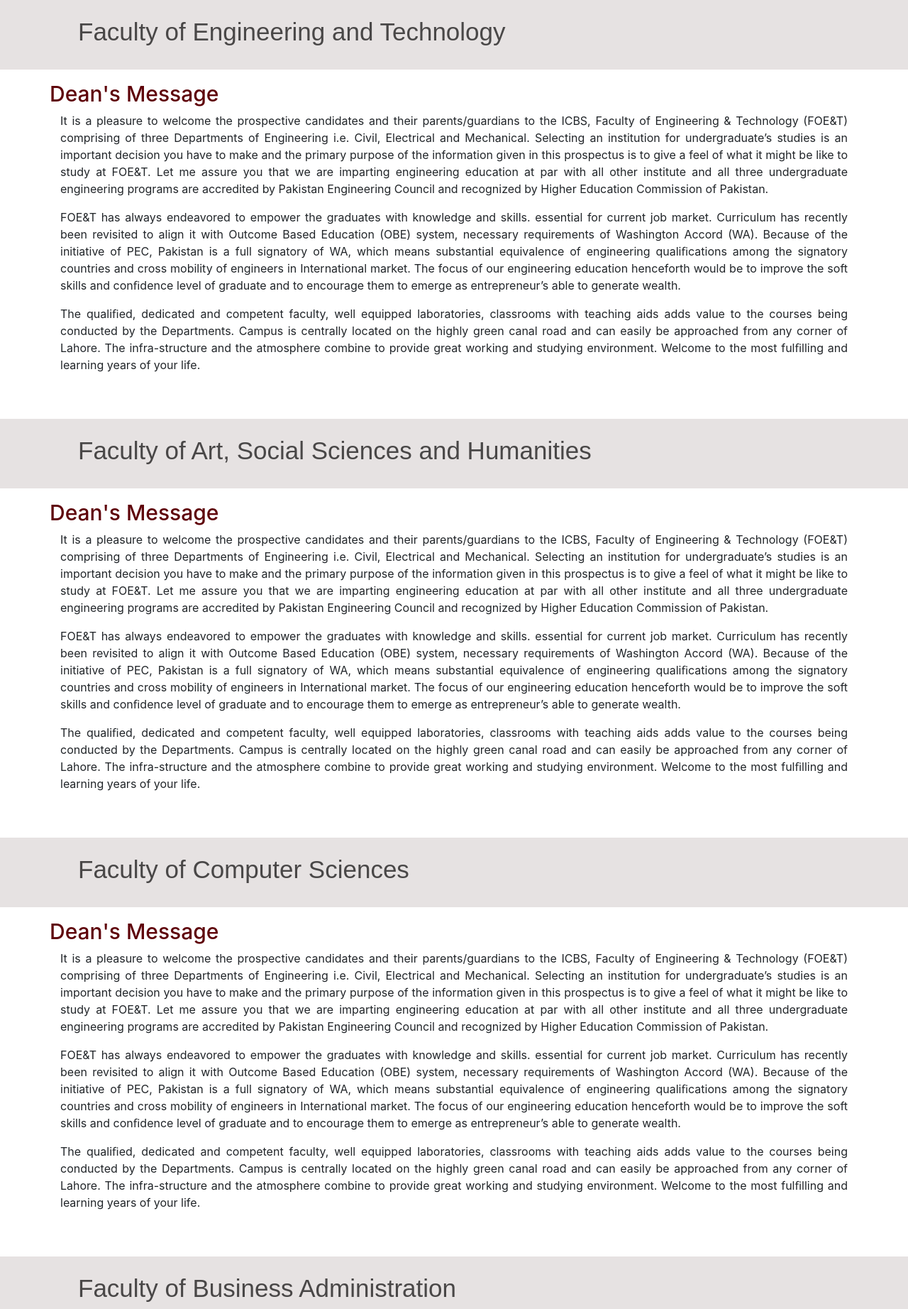
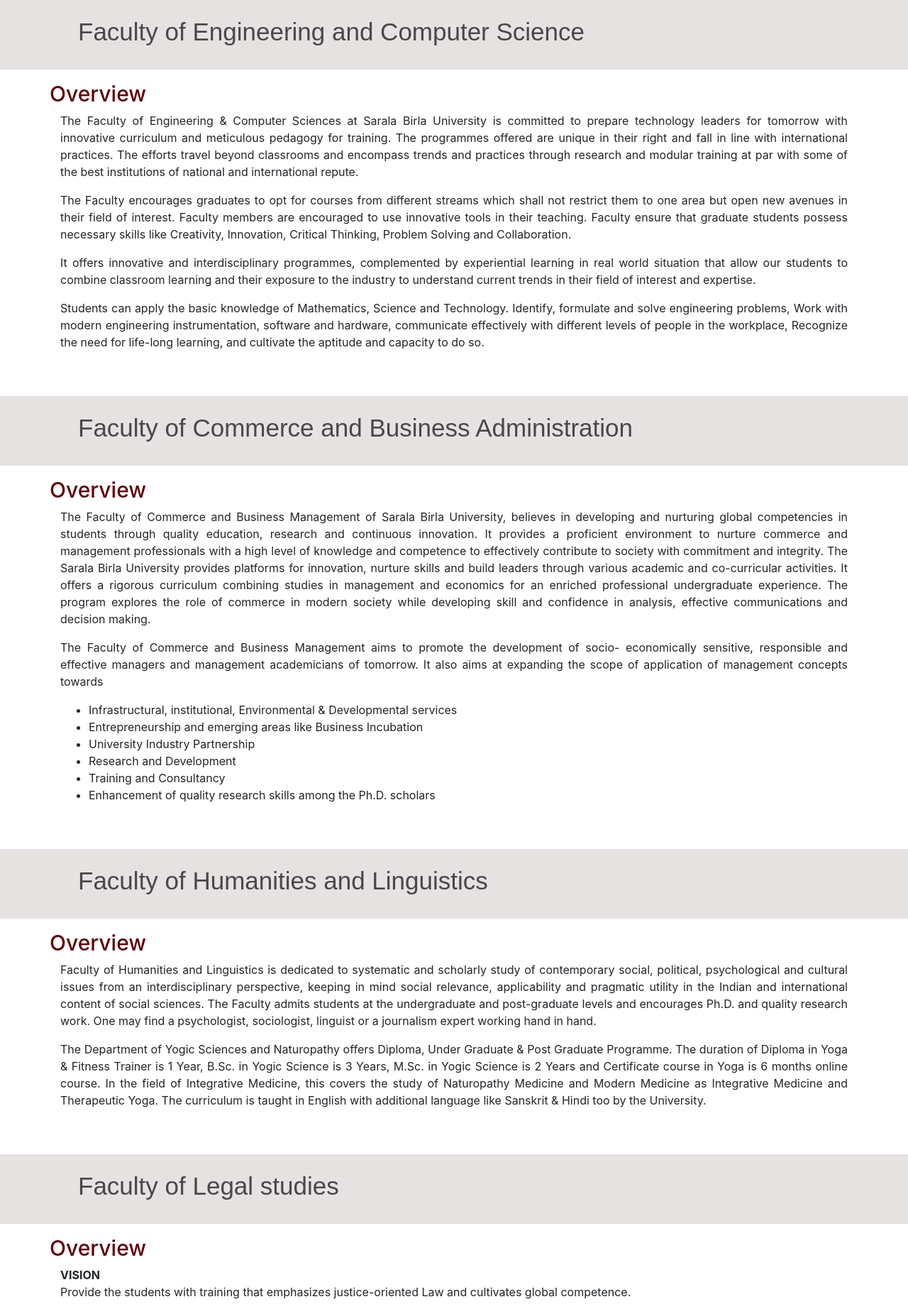
Before and after one commit to piyush461/CollegeManagementSystem, a PHP site: page /academics.php in a window 1280 px wide. Shown: the part 76-1920 px from the top of the page at 71% size. Run offline with PHP 8.4, Linux system fonts and the light colour scheme.

Commit message:
Add files via upload

```diff
--- a/academics.php
+++ b/academics.php
@@ -8,22 +8,44 @@
 	<div class="container-fluid">
 		<div class="row mb-5">
 			<div class="academic-area-headings">
-				<h4 class="py-4">Faculty of Engineering and Technology</h4>
+				<h4 class="py-4">Faculty of Engineering and Computer Science</h4>
 			</div>
 			<div class="container">
 				<div class="row">
-					<h4 class="dean-message-heading mt-3">Dean's Message</h4>
+					<h4 class="dean-message-heading mt-3">Overview</h4>
 					<div class="col-lg-12 text-justify">
 						<p>
-							It is a pleasure to welcome the prospective candidates and their parents/guardians to the ICBS, Faculty of Engineering & Technology (FOE&T) comprising of three Departments of Engineering i.e. Civil, Electrical and Mechanical. Selecting an institution for undergraduate’s studies is an important decision you have to make and the primary purpose of the information given in this prospectus is to give a feel of what it might be like to study at FOE&T. Let me assure you that we are imparting engineering education at par with all other institute and all three undergraduate engineering programs are accredited by Pakistan Engineering Council and recognized by Higher Education Commission of Pakistan.
+						The Faculty of Engineering & Computer Sciences at Sarala Birla University is committed to prepare technology leaders for tomorrow with innovative curriculum and meticulous pedagogy for training. The programmes offered are unique in their right and fall in line with international practices. The efforts travel beyond classrooms and encompass trends and practices through research and modular training at par with some of the best institutions of national and international repute.
+						<p>The Faculty encourages graduates to opt for courses from different streams which shall not restrict them to one area but open new avenues in their field of interest. Faculty members are encouraged to use innovative tools in their teaching. Faculty ensure that graduate students possess necessary skills like Creativity, Innovation, Critical Thinking, Problem Solving and Collaboration.</p>
+						<p>It offers innovative and interdisciplinary programmes, complemented by experiential learning in real world situation that allow our students to combine classroom learning and their exposure to the industry to understand current trends in their field of interest and expertise.</p>
+						<p>Students can apply the basic knowledge of Mathematics, Science and Technology. Identify, formulate and solve engineering problems, Work with modern engineering instrumentation, software and hardware, communicate effectively with different levels of people in the workplace, Recognize the need for life-long learning, and cultivate the aptitude and capacity to do so.
 						</p>
+
+					</div>
+				</div>
+			</div>
+		</div>
+	</div>
+	<div class="container-fluid">
+		<div class="row mb-5">
+			<div class="academic-area-headings">
+				<h4 class="py-4">Faculty of Commerce and Business Administration</h4>
+			</div>
+			<div class="container">
+				<div class="row">
+					<h4 class="dean-message-heading mt-3">Overview</h4>
+					<div class="col-lg-12 text-justify">
 						<p>
-							FOE&T has always endeavored to empower the graduates with knowledge and skills.
-
-							essential for current job market. Curriculum has recently been revisited to align it with Outcome Based Education (OBE) system, necessary requirements of Washington Accord (WA). Because of the initiative of PEC, Pakistan is a full signatory of WA, which means substantial equivalence of engineering qualiﬁcations among the signatory countries and cross mobility of engineers in International market. The focus of our engineering education henceforth would be to improve the soft skills and conﬁdence level of graduate and to encourage them to emerge as entrepreneur’s able to generate wealth.
-						</p>
-						<p>
-							The qualiﬁed, dedicated and competent faculty, well equipped laboratories, classrooms with teaching aids adds value to the courses being conducted by the Departments. Campus is centrally located on the highly green canal road and can easily be approached from any corner of Lahore. The infra-structure and the atmosphere combine to provide great working and studying environment. Welcome to the most fulﬁlling and learning years of your life.
+						The Faculty of Commerce and Business Management of Sarala Birla University, believes in developing and nurturing global competencies in students through quality education, research and continuous innovation. It provides a proficient environment to nurture commerce and management professionals with a high level of knowledge and competence to effectively contribute to society with commitment and integrity. The Sarala Birla University provides platforms for innovation, nurture skills and build leaders through various academic and co-curricular activities. It offers a rigorous curriculum combining studies in management and economics for an enriched professional undergraduate experience. The program explores the role of commerce in modern society while developing skill and confidence in analysis, effective communications and decision making. </p>
+						<p>The Faculty of Commerce and Business Management aims to promote the development of socio- economically sensitive, responsible and effective managers and management academicians of tomorrow. It also aims at expanding the scope of application of management concepts towards</p>
+							<ul list-style-type="\2713">
+								<li>Infrastructural, institutional, Environmental & Developmental services</li>
+								<li>Entrepreneurship and emerging areas like Business Incubation</li>
+								<li>University Industry Partnership</li>
+								<li>Research and Development</li>
+								<li>Training and Consultancy</li>
+								<li>Enhancement of quality research skills among the Ph.D. scholars</li>
+							</ul>
 						</p>
 					</div>
 				</div>
@@ -33,22 +55,15 @@
 	<div class="container-fluid">
 		<div class="row mb-5">
 			<div class="academic-area-headings">
-				<h4 class="py-4">Faculty of Art, Social Sciences and Humanities</h4>
+				<h4 class="py-4">Faculty of Humanities and Linguistics</h4>
 			</div>
 			<div class="container">
 				<div class="row">
-					<h4 class="dean-message-heading mt-3">Dean's Message</h4>
+					<h4 class="dean-message-heading mt-3">Overview</h4>
 					<div class="col-lg-12 text-justify">
 						<p>
-							It is a pleasure to welcome the prospective candidates and their parents/guardians to the ICBS, Faculty of Engineering & Technology (FOE&T) comprising of three Departments of Engineering i.e. Civil, Electrical and Mechanical. Selecting an institution for undergraduate’s studies is an important decision you have to make and the primary purpose of the information given in this prospectus is to give a feel of what it might be like to study at FOE&T. Let me assure you that we are imparting engineering education at par with all other institute and all three undergraduate engineering programs are accredited by Pakistan Engineering Council and recognized by Higher Education Commission of Pakistan.
-						</p>
-						<p>
-							FOE&T has always endeavored to empower the graduates with knowledge and skills.
-
-							essential for current job market. Curriculum has recently been revisited to align it with Outcome Based Education (OBE) system, necessary requirements of Washington Accord (WA). Because of the initiative of PEC, Pakistan is a full signatory of WA, which means substantial equivalence of engineering qualiﬁcations among the signatory countries and cross mobility of engineers in International market. The focus of our engineering education henceforth would be to improve the soft skills and conﬁdence level of graduate and to encourage them to emerge as entrepreneur’s able to generate wealth.
-						</p>
-						<p>
-							The qualiﬁed, dedicated and competent faculty, well equipped laboratories, classrooms with teaching aids adds value to the courses being conducted by the Departments. Campus is centrally located on the highly green canal road and can easily be approached from any corner of Lahore. The infra-structure and the atmosphere combine to provide great working and studying environment. Welcome to the most fulﬁlling and learning years of your life.
+						Faculty of Humanities and Linguistics is dedicated to systematic and scholarly study of contemporary social, political, psychological and cultural issues from an interdisciplinary perspective, keeping in mind social relevance, applicability and pragmatic utility in the Indian and international content of social sciences. The Faculty admits students at the undergraduate and post-graduate levels and encourages Ph.D. and quality research work. One may find a psychologist, sociologist, linguist or a journalism expert working hand in hand.</p>
+						<p>The Department of Yogic Sciences and Naturopathy offers Diploma, Under Graduate & Post Graduate Programme. The duration of Diploma in Yoga & Fitness Trainer is 1 Year, B.Sc. in Yogic Science is 3 Years, M.Sc. in Yogic Science is 2 Years and Certificate course in Yoga is 6 months online course. In the field of Integrative Medicine, this covers the study of Naturopathy Medicine and Modern Medicine as Integrative Medicine and Therapeutic Yoga. The curriculum is taught in English with additional language like Sanskrit & Hindi too by the University.
 						</p>
 					</div>
 				</div>
@@ -58,22 +73,23 @@
 	<div class="container-fluid">
 		<div class="row mb-5">
 			<div class="academic-area-headings">
-				<h4 class="py-4">Faculty of Computer Sciences</h4>
+				<h4 class="py-4">Faculty of Legal studies</h4>
 			</div>
 			<div class="container">
 				<div class="row">
-					<h4 class="dean-message-heading mt-3">Dean's Message</h4>
+					<h4 class="dean-message-heading mt-3">Overview</h4>
 					<div class="col-lg-12 text-justify">
 						<p>
-							It is a pleasure to welcome the prospective candidates and their parents/guardians to the ICBS, Faculty of Engineering & Technology (FOE&T) comprising of three Departments of Engineering i.e. Civil, Electrical and Mechanical. Selecting an institution for undergraduate’s studies is an important decision you have to make and the primary purpose of the information given in this prospectus is to give a feel of what it might be like to study at FOE&T. Let me assure you that we are imparting engineering education at par with all other institute and all three undergraduate engineering programs are accredited by Pakistan Engineering Council and recognized by Higher Education Commission of Pakistan.
-						</p>
+						<b>VISION</b><br>
+						Provide the students with training that emphasizes justice-oriented Law and cultivates global competence.</p>
 						<p>
-							FOE&T has always endeavored to empower the graduates with knowledge and skills.
-
-							essential for current job market. Curriculum has recently been revisited to align it with Outcome Based Education (OBE) system, necessary requirements of Washington Accord (WA). Because of the initiative of PEC, Pakistan is a full signatory of WA, which means substantial equivalence of engineering qualiﬁcations among the signatory countries and cross mobility of engineers in International market. The focus of our engineering education henceforth would be to improve the soft skills and conﬁdence level of graduate and to encourage them to emerge as entrepreneur’s able to generate wealth.
-						</p>
+						<b>MISSION</b><br>
+						At the core of our mission lies the goal of instilling cultural, moral, and ethical values within our students. We strive to equip them with the latest legal knowledge and updates, aiming to shape them into lawyers who are socially conscious, judges who possess sound judgment, and bureaucrats who are empathetic and compassionate.</p>
 						<p>
-							The qualiﬁed, dedicated and competent faculty, well equipped laboratories, classrooms with teaching aids adds value to the courses being conducted by the Departments. Campus is centrally located on the highly green canal road and can easily be approached from any corner of Lahore. The infra-structure and the atmosphere combine to provide great working and studying environment. Welcome to the most fulﬁlling and learning years of your life.
+						<b>WHY SBU?</b><br>
+						Earning a degree from Sarala Birla University goes beyond just becoming a qualified lawyer; it equips you with a valuable set of additional skills and knowledge that are essential in various aspects of life. Our integrated LLB programs in BBA+LL.B, B.Com.+LL.B, and BA+LL.B combine rigorous academics with practical legal skills, all within a professional environment. Whether you have a strong commitment to becoming a lawyer or are considering exploring other career paths, our programs provide you with a solid foundation.</p>
+						<p>
+						If your passion lies in the legal profession or excelling as a lawyer, this degree is a perfect fit for you. However, if your sights are set on a career in politics, business, journalism, or any other field, the transferable skills you acquire through your law degree will serve as an excellent launching pad for these ambitions and more. Through our professionally focused qualification, you can expect to gain practical skills while also keeping an eye on your future employability. Our integrated LL.B. program offers flexibility, allowing you to specialize further in areas that interest you, with opportunities to study subjects ranging from Business Law to International Law.
 						</p>
 					</div>
 				</div>
@@ -83,27 +99,29 @@
 	<div class="container-fluid">
 		<div class="row mb-5">
 			<div class="academic-area-headings">
-				<h4 class="py-4">Faculty of Business Administration</h4>
+				<h4 class="py-4">Faculty of Legal studies</h4>
 			</div>
 			<div class="container">
 				<div class="row">
-					<h4 class="dean-message-heading mt-3">Dean's Message</h4>
+					<h4 class="dean-message-heading mt-3">Overview</h4>
 					<div class="col-lg-12 text-justify">
 						<p>
-							It is a pleasure to welcome the prospective candidates and their parents/guardians to the ICBS, Faculty of Engineering & Technology (FOE&T) comprising of three Departments of Engineering i.e. Civil, Electrical and Mechanical. Selecting an institution for undergraduate’s studies is an important decision you have to make and the primary purpose of the information given in this prospectus is to give a feel of what it might be like to study at FOE&T. Let me assure you that we are imparting engineering education at par with all other institute and all three undergraduate engineering programs are accredited by Pakistan Engineering Council and recognized by Higher Education Commission of Pakistan.
-						</p>
+						<b>VISION</b><br>
+						Strive to be a leading institution in Journalism & Mass Communication education, committed to fostering creativity, critical thinking, and global perspectives in our students.</p>
 						<p>
-							FOE&T has always endeavored to empower the graduates with knowledge and skills.
-
-							essential for current job market. Curriculum has recently been revisited to align it with Outcome Based Education (OBE) system, necessary requirements of Washington Accord (WA). Because of the initiative of PEC, Pakistan is a full signatory of WA, which means substantial equivalence of engineering qualiﬁcations among the signatory countries and cross mobility of engineers in International market. The focus of our engineering education henceforth would be to improve the soft skills and conﬁdence level of graduate and to encourage them to emerge as entrepreneur’s able to generate wealth.
-						</p>
+						<b>MISSION</b><br>
+						Our mission is to empower students with the skills and knowledge needed to excel in the dynamic field of Journalism & Mass Communication. We aim to instill ethical values, promote cultural awareness, and cultivate a passion for truth-seeking and storytelling in our students.</p>
 						<p>
-							The qualiﬁed, dedicated and competent faculty, well equipped laboratories, classrooms with teaching aids adds value to the courses being conducted by the Departments. Campus is centrally located on the highly green canal road and can easily be approached from any corner of Lahore. The infra-structure and the atmosphere combine to provide great working and studying environment. Welcome to the most fulﬁlling and learning years of your life.
+						<b>WHY SBU?</b><br>
+						Choosing Sarala Birla University for your B.A. or M.A. in Journalism & Mass Communication opens doors to a world of opportunities. Our programs are designed to not only provide a strong foundation in journalism principles but also to foster creativity, innovation, and adaptability.</p>
+						<p>Whether you aspire to be a journalist, media professional, or content creator, our B.A. and M.A. programs in Journalism & Mass Communication offer a blend of theoretical knowledge and practical skills. Our experienced faculty and state-of-the-art facilities ensure that you are well-prepared for the rapidly evolving media landscape.</p>
+						<p>Joining our programs means gaining more than just a degree; it means becoming part of a community that values intellectual curiosity, integrity, and the power of effective communication. Explore your passion for storytelling, news reporting, and media production while honing your critical thinking and communication skills.
 						</p>
 					</div>
 				</div>
 			</div>
 		</div>
 	</div>
+
 </body>
 </html>
--- a/index.php
+++ b/index.php
@@ -10,7 +10,11 @@
 		</div>
 		<div class="paragraph">
 			<p>
-				ICBS provides a harmonious environment and learning opportunities  to its students regardless of their gender, socioeconomic background, religious beliefs and regional differences.
+			<h3>About SBU</h3>
+			Sarala Birla University is a self-financed private unitary university. The Sarala Birla University Act. 2017 (Jharkhand Act. 13, 2017) has been passed by the Legislative Assembly of Jharkhand in 2017. The Sarala Birla University Act 2017 has been published in the Jharkhand Gazette on 4th July vide the Law Department Notification No. 504 dated 4th July 2017. As per the Act 2017 the Management of the university is carried out by a Board of Governors headed by Smt. Jayashree Mohta, Honorable Chairperson, Bharat Arogya & Gyan Mandir and the first Chancellor of Sarala Birla University.</p>
+			<p>The SBU, Ranchi campus is situated amidst the verdant surroundings, stretching over nearly 60 acres of land owned by Bharat Arogya & Gyan Mandir at Birla Campus, Vill - Ara, P.O. – Mahilong, Ranchi-Purulia Highway, Ranchi, Jharkhand, India.</p>
+			<p>SBU, Ranchi has been established to create new benchmarks for quality education in various fields viz. Technical, Professional, General & Medicine Education in Jharkhand in particular & India and overseas in general.</p>
+			<p>SBU shall endeavor to promote the study of national integrity, social justice, secularism and democratic way of life, international understanding & scientific approach to the problems of the society in toto.
 			</p>
 		</div>
 	<?php include('common/cards.php') ?>
```
Also changed, not shown: admission.php (+11 -1 lines).
